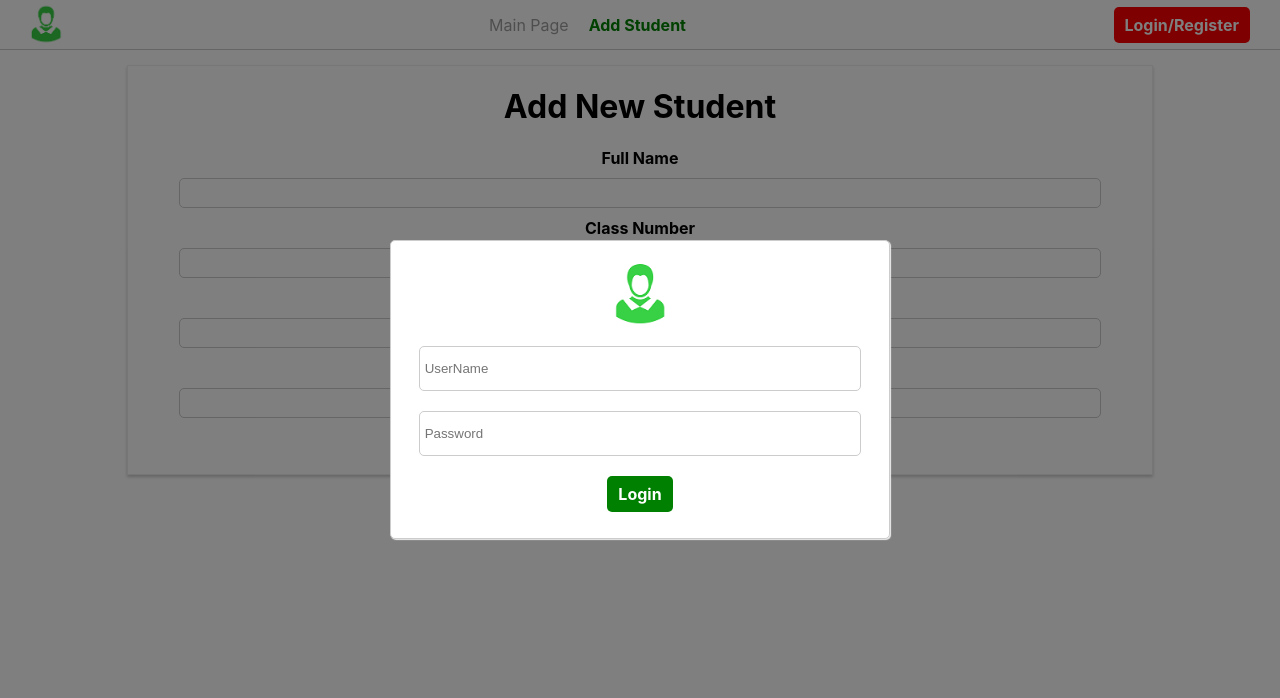
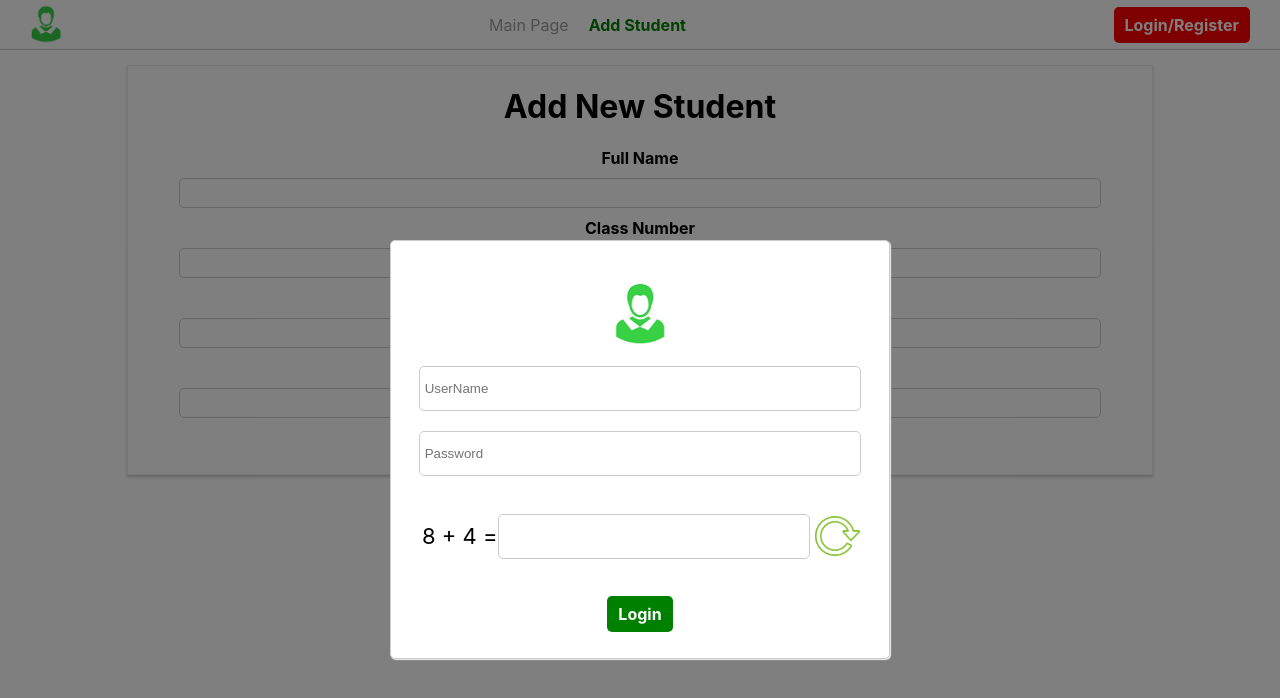
Before and after one commit to Javad-EB/react-student, a React (Create React App) app: page /add-student in a window 1280 px wide. Both pictures are taken after a click on the button "Login/Register". Shown: the top 698 px of the page. Built offline with nearby package versions, Linux system fonts and the light colour scheme.

Commit message:
connect to SQL and check login validation

```diff
--- a/package.json
+++ b/package.json
@@ -7,6 +7,8 @@
     "@testing-library/react": "^13.4.0",
     "@testing-library/user-event": "^13.5.0",
     "axios": "^1.3.3",
+    "cors": "^2.8.5",
+    "express": "^4.18.2",
     "prop-types": "^15.8.1",
     "react": "^18.2.0",
     "react-dom": "^18.2.0",
@@ -20,7 +22,8 @@
     "build": "react-scripts build",
     "test": "react-scripts test",
     "eject": "react-scripts eject",
-    "server": "nodemon"
+    "server": "nodemon",
+    "proxy":"http://localhost:3000"
   },
   "eslintConfig": {
     "extends": [
--- a/src/App.js
+++ b/src/App.js
@@ -7,7 +7,6 @@ import AddStudent from '../src/Pages/AddStudent'
 import EditStudent from '../src/Pages/EditStudent'
 
 // const AddStudent = React.lazy(() => import('../src/Pages/AddStudent'))
-
 const App = () => {
   return (
     <div className="App">
--- a/src/components/user/signin/signin.css
+++ b/src/components/user/signin/signin.css
@@ -18,3 +18,33 @@ img{
     padding: 0;
     margin: 0;
 }
+
+.captcha_view {
+    display: flex;
+    justify-content: center;
+    align-items: center;
+    margin: 10px;
+    padding: 5px;
+    width: 95%;
+}
+
+.captcha_view input{
+    flex: 2;
+}
+
+.captcha_view img {
+    height: 40px;
+    margin: 5px;
+}
+
+.captcha_view p{
+    font-size: 22px;
+    text-align: center;
+    color: #000;
+}
+
+.errormsg{
+    font-size: 20px;
+    font-weight: bold;
+    color: red;
+}
--- a/src/components/user/signin/signin.js
+++ b/src/components/user/signin/signin.js
@@ -1,18 +1,109 @@
-import React from 'react';
+import React, { useState, useEffect } from 'react';
 import myLogo from '../../../assets/images/logo.png'
 import Button from '../../UI/button/button'
 import './signin.css'
+import reaload from '../../../assets/images/reload.png'
 
-const Signin = (props) => (
-    <React.Fragment>
-        <img src={myLogo} alt="my Logo" />
-        <input type="text" placeholder='UserName' />
-        <input type="password" placeholder='Password' />
-        <Button>
-            Login
-        </Button>
-    </React.Fragment>
 
-)
+const Signin = (props) => {
+    const [randomNumber1, setRandomNumber1] = useState(0)
+    const [randomNumber2, setRandomNumber2] = useState(0)
+    const [sumHolder, setSumHolder] = useState(0)
+    const [captchaValue, setCaptchaValue] = useState(0)
+    const [errorMessage, setErrorMessage] = useState('')
+    const [username, setUsername] = useState('')
+    const [password, setPassword] = useState('')
 
+    useEffect(() => {
+        generateCaptcha()
+    }, [])
+
+    const generateCaptcha = () => {
+        let num1 = Math.floor(Math.random() * 10) + 1
+        let num2 = Math.floor(Math.random() * 10) + 1
+        setRandomNumber1(num1)
+        setRandomNumber2(num2)
+        let sum = num1 + num2
+        setSumHolder(sum)
+    }
+    const captchaHandler = (event) => {
+        setCaptchaValue(Number(event.target.value))
+    }
+    const validate = () => {
+        if (username === '') {
+            setErrorMessage('Username Empty')
+            return false
+        } else if (!username.includes('@') || !username.includes('.')) {
+            setErrorMessage('Username inValid')
+            return false
+        } else if (password === '') {
+            setErrorMessage('Password Empty')
+            return false
+        } else if (password.length < 5) {
+            setErrorMessage('Password inValid')
+            return false
+        }
+        setErrorMessage('')
+        return true
+    }
+    const loginHandler = () => {
+        if (sumHolder === captchaValue) {
+            setErrorMessage('')
+
+            let headers = new Headers();
+            headers.append('Content-Type', 'application/json');
+            headers.append('Accept', 'application/json');
+            // headers.append('Origin','http://localhost:3000');
+
+            const validateResult = validate()
+            if (validateResult) {
+                fetch('http://10.0.0.6/student/user_login.php', {
+                    method: 'POST',
+                    headers: headers,
+                    body: JSON.stringify({
+                        email: username,
+                        password: password
+                    })
+                })
+                    .then((response) => response.json())
+                    .then((responseJson) => {
+                        if (responseJson === "Data Matched") {
+                            alert(responseJson)
+                        }
+                        else {
+                            setErrorMessage(responseJson)
+                        }
+                    }).catch((error) => {
+                        alert(error)
+                    })
+            }
+        }
+        else {
+            setErrorMessage('Captcha inValid')
+            return false
+        }
+    }
+    const usernameHandler = (event) => {
+        setUsername(event.target.value)
+    }
+    const passwordHandler = (event) => {
+        setPassword(event.target.value)
+    }
+    return (
+        <React.Fragment>
+            <p className='errormsg'>{errorMessage}</p>
+            <img src={myLogo} alt="my Logo" />
+            <input type="text" placeholder='UserName' value={username} onChange={usernameHandler} />
+            <input type="password" placeholder='Password' value={password} onChange={passwordHandler} />
+            <div className='captcha_view'>
+                <p>{randomNumber1} + {randomNumber2} =</p>
+                <input type="text" onChange={captchaHandler} />
+                <img src={reaload} alt="captcha-img" onClick={generateCaptcha} />
+            </div>
+            <Button clicked={loginHandler}>
+                Login
+            </Button>
+        </React.Fragment >
+    )
+}
 export default Signin
```
Also changed, not shown: app.js (added, +11 -0 lines), src/assets/images/reload.png (added), 1 other file (tests, documents, lock files or other folders).
